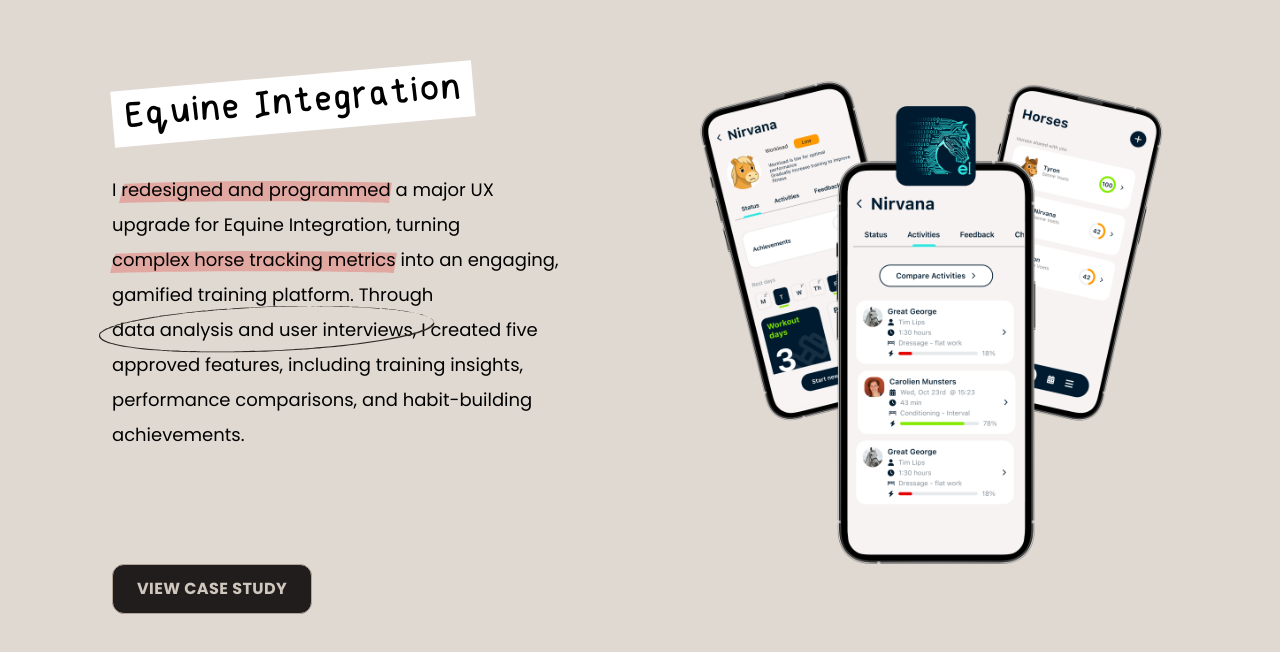
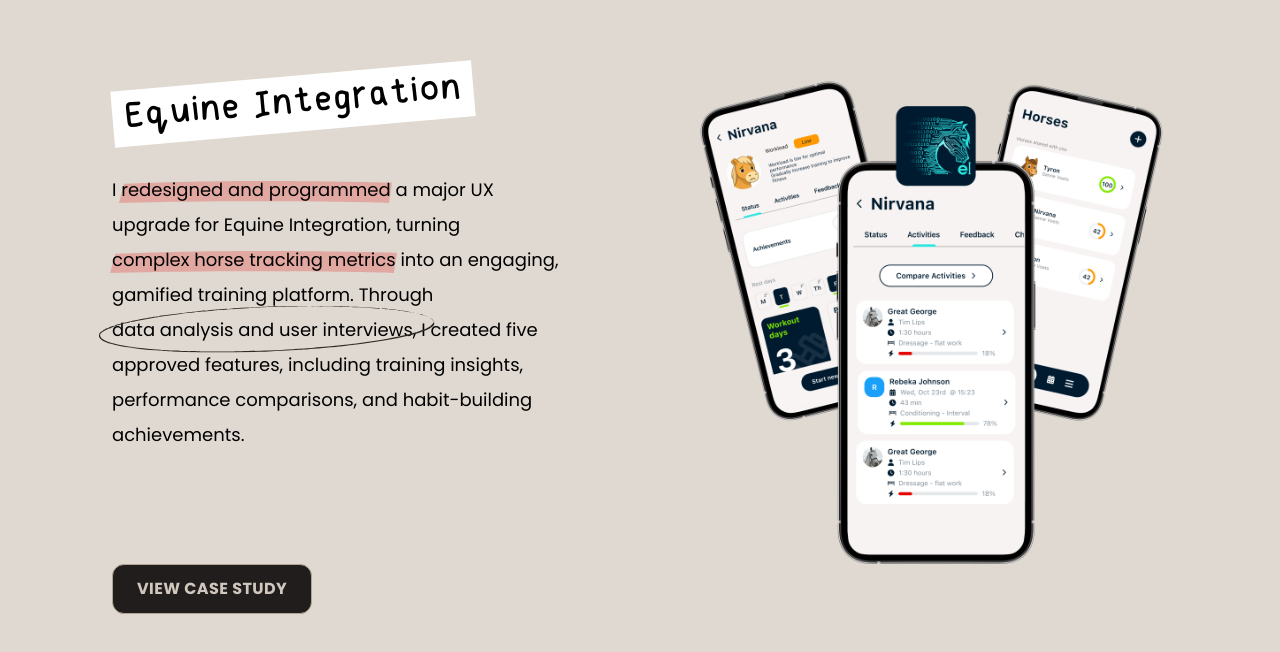
Before and after one commit to plamiiiM/personal_portfolio, a React (Vite) app: page / in a window 1280 px wide. Shown: the part 3070-3722 px from the top of the page. Built offline with nearby package versions, Linux system fonts and the light colour scheme; a web font is replaced by a local one.

Commit message:
Changing the equine integration picture

```diff
--- a/src/components/selected_work_section/selected_work_section.jsx
+++ b/src/components/selected_work_section/selected_work_section.jsx
@@ -47,7 +47,7 @@
           caseStudyLink="https://example.com/smartnet-case-study"
         />
         <CaseStudyDescriptionComponent
-          projectCollage="/equine_integration_collage_2.png"
+          projectCollage="/equine_integration_collage_3.png"
           titleOfProject="Equine Integration"
           isReversed
           collageClassName="h-122"
```
Also changed, not shown: public/equine_integration_collage_3.png (added).
